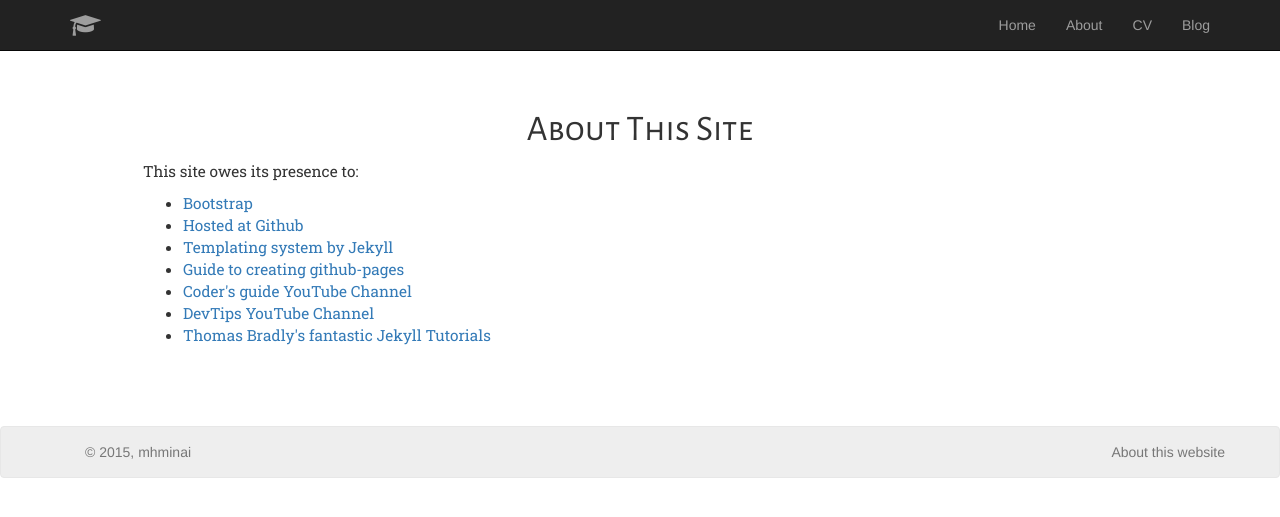
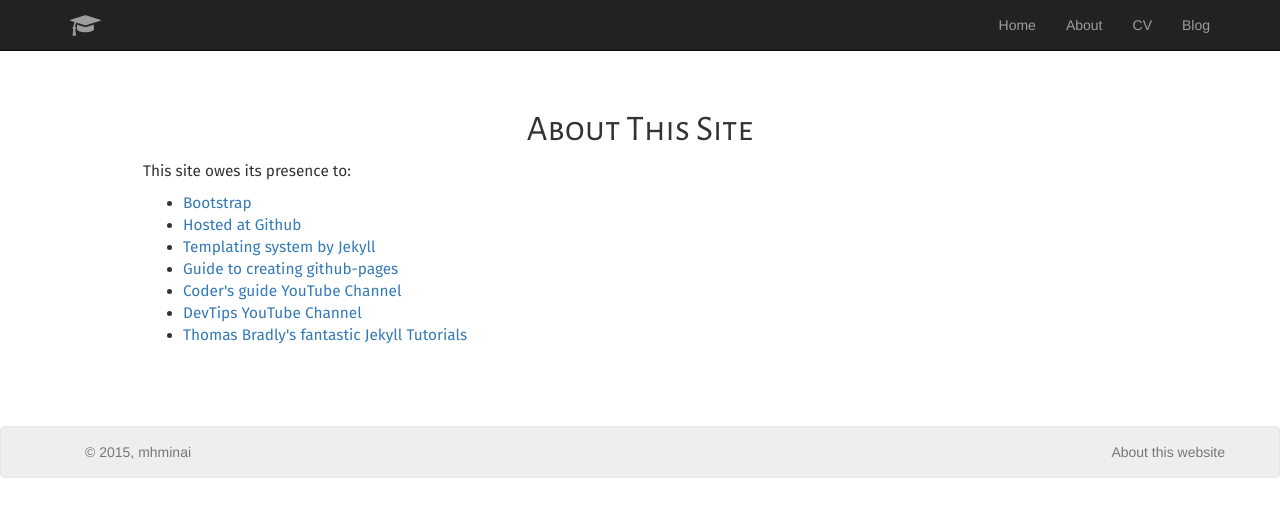
Before and after one commit to mhminai/mhminai.github.io, a Jekyll site: the page built from about-site.html, in a window 1280 px wide. Shown: the top 517 px of the page. Built offline with Jekyll 4.4.1, drawn with Linux system fonts in a browser that asks for light colours; nearby versions of some CDN libraries.

Commit message:
Font change

```diff
--- a/_layouts/default.html
+++ b/_layouts/default.html
@@ -14,7 +14,7 @@
       <link rel="stylesheet" href="/css/font-awesome.min.css">
       <link rel="stylesheet" href="/css/bootstrap.min.css">
       <link rel="stylesheet" href="/css/custom.css">
-      <link href='http://fonts.googleapis.com/css?family=Roboto+Slab|Alegreya+Sans+SC' rel='stylesheet' type='text/css'>
+      <link href='http://fonts.googleapis.com/css?family=Fira+Sans|Alegreya+Sans+SC' rel='stylesheet' type='text/css'>
   </head>
   <body>
   <!-- Google Analytics code -->
--- a/css/custom.css
+++ b/css/custom.css
@@ -126,7 +126,7 @@
 }
 
 .page-contents {
-    font-family: 'Roboto Slab', serif;
+    font-family: 'Fira Sans', sans-serif;
     font-size: 1.10em;
     padding-top: 70px;
     padding-bottom: 70px;
```
Also changed, not shown: Gemfile.lock (added).
